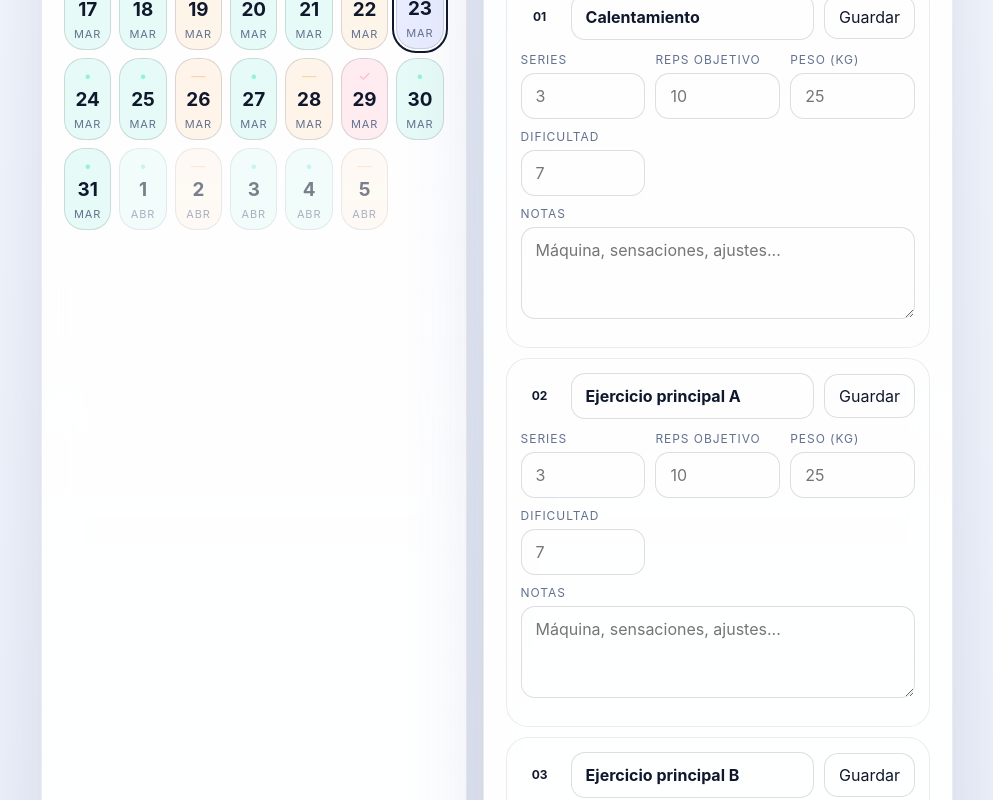
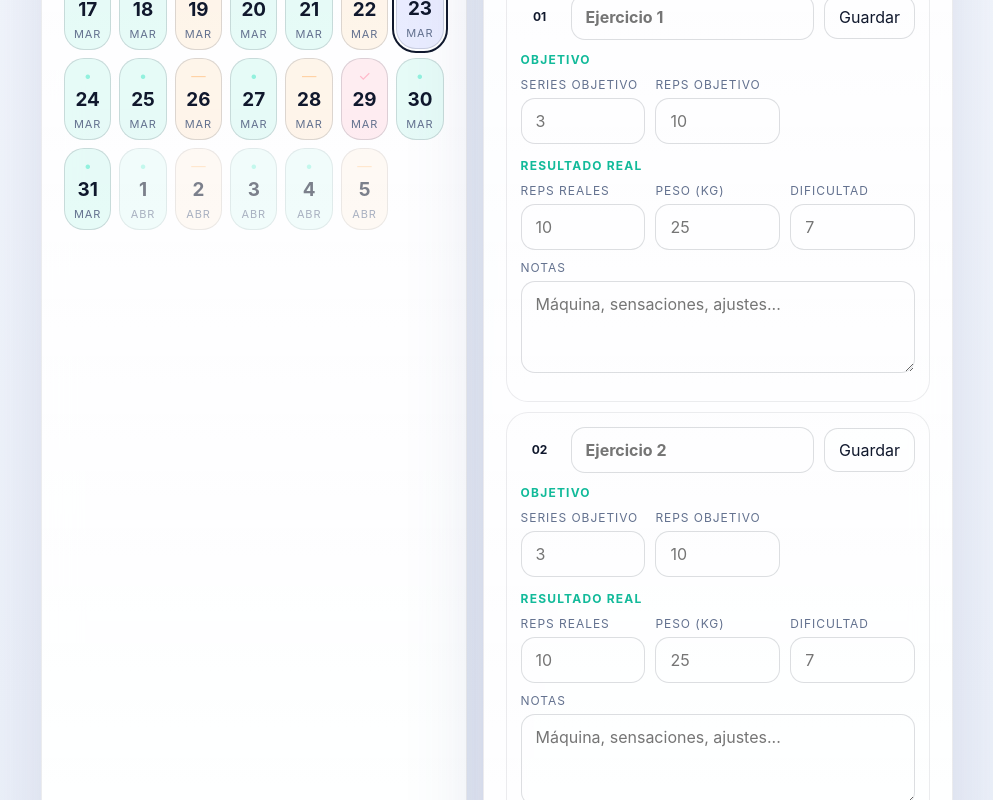
Before and after one commit to neomigue2010/neo-sport-dashboard, a Next.js app: page / in a window 1280 px wide. Shown: the part 800-1600 px from the top of the page, without its empty margins (143-1136 px from the left). Built offline with nearby package versions, Linux system fonts and the light colour scheme; no server answers.

Commit message:
Separate target vs actual fields in workout editor

```diff
--- a/app/globals.css
+++ b/app/globals.css
@@ -450,3 +450,16 @@ p { color: var(--muted); line-height: 1.55; }
     align-items: flex-start;
   }
 }
+
+.exercise-section-label {
+  margin: 4px 0 10px;
+  color: var(--accent-2);
+  font-size: 12px;
+  text-transform: uppercase;
+  letter-spacing: 0.1em;
+  font-weight: 700;
+}
+
+.field-spacer {
+  min-height: 1px;
+}
--- a/components/SportDashboard.tsx
+++ b/components/SportDashboard.tsx
@@ -16,7 +16,8 @@ type DayCard = {
 type ExerciseForm = {
   exerciseName: string;
   targetSets: string;
-  reps: string;
+  targetReps: string;
+  actualReps: string;
   weightKg: string;
   difficulty: string;
   notes: string;
@@ -71,11 +72,15 @@ const dayCards: DayCard[] = [
   { day: 5, monthOffset: 1, status: 'rest', label: 'Descanso', energy: 'Abril', accent: 'rest' }
 ];
 
-const initialExercises: ExerciseForm[] = [
-  { exerciseName: 'Calentamiento', targetSets: '', reps: '', weightKg: '', difficulty: '', notes: '' },
-  { exerciseName: 'Ejercicio principal A', targetSets: '', reps: '', weightKg: '', difficulty: '', notes: '' },
-  { exerciseName: 'Ejercicio principal B', targetSets: '', reps: '', weightKg: '', difficulty: '', notes: '' }
-];
+const emptyExercise = (): ExerciseForm => ({
+  exerciseName: '',
+  targetSets: '',
+  targetReps: '',
+  actualReps: '',
+  weightKg: '',
+  difficulty: '',
+  notes: ''
+});
 
 const statusText: Record<DayStatus, string> = {
   planned: 'Preparado para asignar rutina',
@@ -102,10 +107,14 @@ export function SportDashboard() {
   const [perceivedEnergy, setPerceivedEnergy] = useState('');
   const [perceivedEffort, setPerceivedEffort] = useState('');
   const [sessionNotes, setSessionNotes] = useState('');
-  const [exerciseForms, setExerciseForms] = useState<ExerciseForm[]>(initialExercises);
+  const [exerciseForms, setExerciseForms] = useState<ExerciseForm[]>([emptyExercise(), emptyExercise(), emptyExercise()]);
   const [savingExerciseIndex, setSavingExerciseIndex] = useState<number | null>(null);
 
   const trainingDate = useMemo(() => getTrainingDate(selectedDay), [selectedDay]);
+
+  function updateExercise(index: number, patch: Partial<ExerciseForm>) {
+    setExerciseForms((current) => current.map((entry, i) => (i === index ? { ...entry, ...patch } : entry)));
+  }
 
   useEffect(() => {
     const stored = window.localStorage.getItem('neo-sport-theme');
@@ -164,19 +173,21 @@ export function SportDashboard() {
           setPerceivedEffort('');
           setSessionNotes('');
         }
+
         if (Array.isArray(data.exercises) && data.exercises.length) {
           const mapped = data.exercises.slice(0, 3).map((item: any) => ({
             exerciseName: item.exercise_name || '',
             targetSets: item.target_sets ? String(item.target_sets) : '',
-            reps: item.target_reps ? String(item.target_reps) : (item.reps ? String(item.reps) : ''),
+            targetReps: item.target_reps ? String(item.target_reps) : '',
+            actualReps: item.reps ? String(item.reps) : '',
             weightKg: item.weight_kg ? String(item.weight_kg) : '',
-            difficulty: item.difficulty ? String(item.difficulty) : '',
+            difficulty: item.difficulty ? String(item.difficulty) : (item.set_effort ? String(item.set_effort) : ''),
             notes: item.actual_notes || item.set_notes || ''
           }));
-          while (mapped.length < 3) mapped.push({ exerciseName: `Ejercicio ${mapped.length + 1}`, targetSets: '', reps: '', weightKg: '', difficulty: '', notes: '' });
+          while (mapped.length < 3) mapped.push(emptyExercise());
           setExerciseForms(mapped);
         } else {
-          setExerciseForms(initialExercises);
+          setExerciseForms([emptyExercise(), emptyExercise(), emptyExercise()]);
         }
       })
       .catch(() => {
@@ -214,6 +225,7 @@ export function SportDashboard() {
 
   async function saveExercise(index: number, silent = false) {
     const item = exerciseForms[index];
+    if (!item.exerciseName.trim()) return;
     setSavingExerciseIndex(index);
     try {
       const res = await fetch(`${apiBase}/api/session/exercise`, {
@@ -224,8 +236,10 @@ export function SportDashboard() {
           trainingDate,
           exerciseName: item.exerciseName,
           sortOrder: index,
+          targetSets: item.targetSets ? Number(item.targetSets) : null,
+          targetReps: item.targetReps || null,
           difficulty: item.difficulty ? Number(item.difficulty) : null,
-          reps: item.reps ? Number(item.reps) : null,
+          reps: item.actualReps ? Number(item.actualReps) : null,
           weightKg: item.weightKg ? Number(item.weightKg) : null,
           effort: item.difficulty ? Number(item.difficulty) : null,
           actualNotes: item.notes || null
@@ -234,9 +248,9 @@ export function SportDashboard() {
       const data = await res.json();
       if (!res.ok || !data.ok) throw new Error(data.message || 'No pude guardar el ejercicio');
       if (!silent) setSessionStatus(`Ejercicio ${index + 1} guardado.`);
-      setDbCounts((cur) => ({ ...cur, workout_sessions: Math.max(cur.workout_sessions, 1) }));
     } catch (error) {
       if (!silent) setSessionStatus(error instanceof Error ? error.message : 'No pude guardar el ejercicio');
+      throw error;
     } finally {
       setSavingExerciseIndex(null);
     }
@@ -245,9 +259,11 @@ export function SportDashboard() {
   async function completeSession() {
     setIsCompleting(true);
     try {
+      const validExercises = exerciseForms.filter((item) => item.exerciseName.trim());
+      if (!validExercises.length) throw new Error('No hay rutina cargada para completar esta sesión.');
+
       for (let index = 0; index < exerciseForms.length; index += 1) {
-        const item = exerciseForms[index];
-        if (!item.exerciseName.trim()) continue;
+        if (!exerciseForms[index].exerciseName.trim()) continue;
         await saveExercise(index, true);
       }
 
@@ -266,7 +282,6 @@ export function SportDashboard() {
       const data = await res.json();
       if (!res.ok || !data.ok) throw new Error(data.message || 'No pude completar la sesión');
       setSessionStatus('Sesión cerrada. Queda pendiente de análisis por Neo.');
-      setDbCounts((cur) => ({ ...cur, workout_days: cur.workout_days + 1 }));
     } catch (error) {
       setSessionStatus(error instanceof Error ? error.message : 'No pude completar la sesión');
     } finally {
@@ -354,10 +369,10 @@ export function SportDashboard() {
             </div>
 
             <div className="session-form">
-              <label><span>Duración (min)</span><input value={durationMinutes} onChange={(e) => setDurationMinutes(e.target.value)} inputMode="numeric" placeholder="45" /></label>
-              <label><span>Energía (1-10)</span><input value={perceivedEnergy} onChange={(e) => setPerceivedEnergy(e.target.value)} inputMode="numeric" placeholder="7" /></label>
-              <label><span>Esfuerzo global (1-10)</span><input value={perceivedEffort} onChange={(e) => setPerceivedEffort(e.target.value)} inputMode="numeric" placeholder="8" /></label>
-              <label className="full-field"><span>Notas de la sesión</span><textarea value={sessionNotes} onChange={(e) => setSessionNotes(e.target.value)} placeholder="Cómo te sentiste, molestias, cosas a vigilar..." /></label>
+              <label><span>Duración (min)</span><input aria-label="Duración" value={durationMinutes} onChange={(e) => setDurationMinutes(e.target.value)} inputMode="numeric" placeholder="45" /></label>
+              <label><span>Energía (1-10)</span><input aria-label="Energía" value={perceivedEnergy} onChange={(e) => setPerceivedEnergy(e.target.value)} inputMode="numeric" placeholder="7" /></label>
+              <label><span>Esfuerzo global (1-10)</span><input aria-label="Esfuerzo global" value={perceivedEffort} onChange={(e) => setPerceivedEffort(e.target.value)} inputMode="numeric" placeholder="8" /></label>
+              <label className="full-field"><span>Notas de la sesión</span><textarea aria-label="Notas de la sesión" value={sessionNotes} onChange={(e) => setSessionNotes(e.target.value)} placeholder="Cómo te sentiste, molestias, cosas a vigilar..." /></label>
             </div>
 
             <div className="exercise-list">
@@ -366,16 +381,32 @@ export function SportDashboard() {
                   <div className="exercise-head">
                     <div className="exercise-head-left">
                       <span className="index-pill">0{index + 1}</span>
-                      <input className="exercise-name-input" value={item.exerciseName} onChange={(e) => setExerciseForms((cur) => cur.map((entry, i) => i === index ? { ...entry, exerciseName: e.target.value } : entry))} />
+                      <input
+                        aria-label={`Nombre ejercicio ${index + 1}`}
+                        className="exercise-name-input"
+                        value={item.exerciseName}
+                        onChange={(e) => updateExercise(index, { exerciseName: e.target.value })}
+                        placeholder={`Ejercicio ${index + 1}`}
+                      />
                     </div>
-                    <button className="ghost-button" onClick={() => saveExercise(index)} disabled={savingExerciseIndex === index}>{savingExerciseIndex === index ? 'Guardando...' : 'Guardar'}</button>
+                    <button className="ghost-button" onClick={() => saveExercise(index)} disabled={savingExerciseIndex === index || !item.exerciseName.trim()}>
+                      {savingExerciseIndex === index ? 'Guardando...' : 'Guardar'}
+                    </button>
                   </div>
+
+                  <div className="exercise-section-label">Objetivo</div>
                   <div className="exercise-fields">
-                    <label><span>Series</span><input value={item.targetSets} onChange={(e) => setExerciseForms((cur) => cur.map((entry, i) => i === index ? { ...entry, targetSets: e.target.value } : entry))} inputMode="numeric" placeholder="3" /></label>
-                    <label><span>Reps objetivo</span><input value={item.reps} onChange={(e) => setExerciseForms((cur) => cur.map((entry, i) => i === index ? { ...entry, reps: e.target.value } : entry))} inputMode="numeric" placeholder="10" /></label>
-                    <label><span>Peso (kg)</span><input value={item.weightKg} onChange={(e) => setExerciseForms((cur) => cur.map((entry, i) => i === index ? { ...entry, weightKg: e.target.value } : entry))} inputMode="decimal" placeholder="25" /></label>
-                    <label><span>Dificultad</span><input value={item.difficulty} onChange={(e) => setExerciseForms((cur) => cur.map((entry, i) => i === index ? { ...entry, difficulty: e.target.value } : entry))} inputMode="numeric" placeholder="7" /></label>
-                    <label className="full-field"><span>Notas</span><textarea value={item.notes} onChange={(e) => setExerciseForms((cur) => cur.map((entry, i) => i === index ? { ...entry, notes: e.target.value } : entry))} placeholder="Máquina, sensaciones, ajustes..." /></label>
+                    <label><span>Series objetivo</span><input aria-label={`Series objetivo ${index + 1}`} value={item.targetSets} onChange={(e) => updateExercise(index, { targetSets: e.target.value })} inputMode="numeric" placeholder="3" /></label>
+                    <label><span>Reps objetivo</span><input aria-label={`Reps objetivo ${index + 1}`} value={item.targetReps} onChange={(e) => updateExercise(index, { targetReps: e.target.value })} inputMode="numeric" placeholder="10" /></label>
+                    <div className="field-spacer" />
+                  </div>
+
+                  <div className="exercise-section-label">Resultado real</div>
+                  <div className="exercise-fields">
+                    <label><span>Reps reales</span><input aria-label={`Reps reales ${index + 1}`} value={item.actualReps} onChange={(e) => updateExercise(index, { actualReps: e.target.value })} inputMode="numeric" placeholder="10" /></label>
+                    <label><span>Peso (kg)</span><input aria-label={`Peso ${index + 1}`} value={item.weightKg} onChange={(e) => updateExercise(index, { weightKg: e.target.value })} inputMode="decimal" placeholder="25" /></label>
+                    <label><span>Dificultad</span><input aria-label={`Dificultad ${index + 1}`} value={item.difficulty} onChange={(e) => updateExercise(index, { difficulty: e.target.value })} inputMode="numeric" placeholder="7" /></label>
+                    <label className="full-field"><span>Notas</span><textarea aria-label={`Notas ejercicio ${index + 1}`} value={item.notes} onChange={(e) => updateExercise(index, { notes: e.target.value })} placeholder="Máquina, sensaciones, ajustes..." /></label>
                   </div>
                 </div>
               ))}
```
